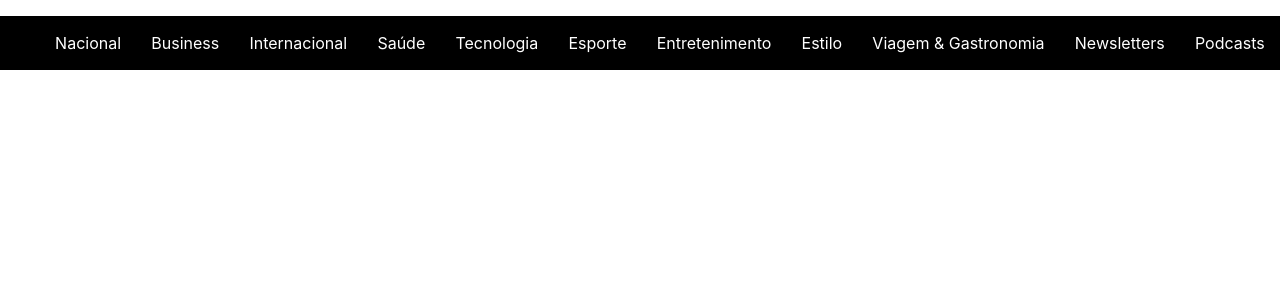
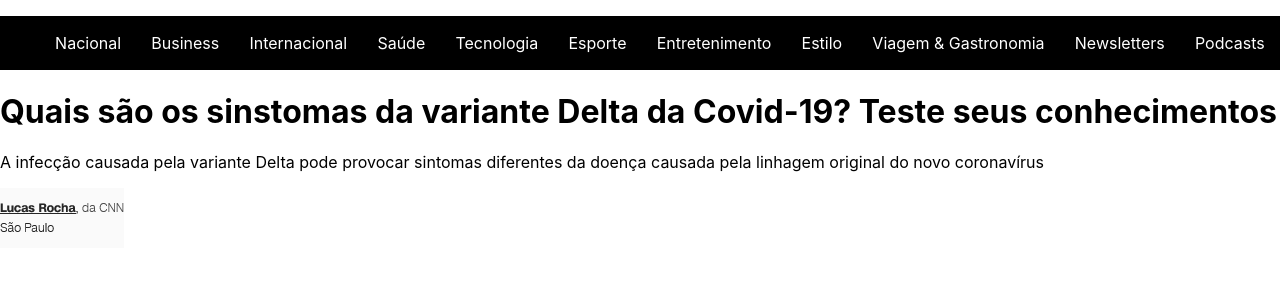
Before and after one commit to ricardocossta/covid-19-cnn-page, a React (Create React App) app in the folder cp1-react/: page / in a window 1280 px wide. Shown: the top 300 px of the page. Built offline with nearby package versions, Linux system fonts and the light colour scheme.

Commit message:
Fazendo os componentes section

```diff
--- a/cp1-react/src/App.css
+++ b/cp1-react/src/App.css
@@ -1,38 +1,5 @@
-.App {
-  text-align: center;
+.container{
+  margin: 0;
+  padding: 0;
+  box-sizing: border-box;
 }
-
-.App-logo {
-  height: 40vmin;
-  pointer-events: none;
-}
-
-@media (prefers-reduced-motion: no-preference) {
-  .App-logo {
-    animation: App-logo-spin infinite 20s linear;
-  }
-}
-
-.App-header {
-  background-color: #282c34;
-  min-height: 100vh;
-  display: flex;
-  flex-direction: column;
-  align-items: center;
-  justify-content: center;
-  font-size: calc(10px + 2vmin);
-  color: white;
-}
-
-.App-link {
-  color: #61dafb;
-}
-
-@keyframes App-logo-spin {
-  from {
-    transform: rotate(0deg);
-  }
-  to {
-    transform: rotate(360deg);
-  }
-}
--- a/cp1-react/src/App.js
+++ b/cp1-react/src/App.js
@@ -1,11 +1,13 @@
 import React from 'react'
 import Header from './components/header/Header'
+import './App.css'
+import Main from './components/section/Main'
 
 export default function App() {
 
    return(
       <div className='container'>
-        <Header/>
-
+          <Header/>
+          <Main/>
       </div>
 )}
--- a/cp1-react/src/components/header/Header.css
+++ b/cp1-react/src/components/header/Header.css
@@ -1,4 +1,4 @@
-ul{
+.menu-header{
     display: flex;
     justify-content: space-around;
     align-items: center;
--- a/cp1-react/src/components/header/Header.js
+++ b/cp1-react/src/components/header/Header.js
@@ -4,8 +4,10 @@ import './Header.css'
 export default function Header() {
 
    return(
-      <header>
-          <ul>
+      <header className='header_group'>
+          <div className='header_main'>
+              <nav className='content_menu'>
+                <ul className='menu-header'>
                     <li>Nacional</li>
                     <li>Business</li>
                     <li>Internacional</li>
@@ -17,6 +19,9 @@ export default function Header() {
                     <li>Viagem & Gastronomia</li>
                     <li>Newsletters</li>
                     <li>Podcasts</li>
+
                 </ul>
+            </nav>
+          </div>
       </header>
 )}
--- /dev/null
+++ b/cp1-react/src/components/section/Main.js
@@ -0,0 +1,10 @@
+import React from 'react'
+import Section1 from '../section1/Section1'
+
+export default function Main() {
+
+   return(
+      <>
+         <Section1/>
+      </>
+)}
--- /dev/null
+++ b/cp1-react/src/components/section1/Section1.js
@@ -0,0 +1,12 @@
+import React from 'react'
+import autor from '../img/author.png'
+
+export default function Section1() {
+
+   return(
+      <>
+        <h1>Quais são os sinstomas da variante Delta da Covid-19? Teste seus conhecimentos</h1>
+        <p>A infecção causada pela variante Delta pode provocar sintomas diferentes da doença causada pela linhagem original do novo coronavírus</p>
+        <img src={autor} alt="Autor do artigo e estado" />
+      </>
+)}
```
Also changed, not shown: cp1-react/src/components/img/author.png (added), cp1-react/src/components/section/Main.css (added), cp1-react/src/components/section1/Section1.css (added). Lines whose indentation alone changed are shown as unchanged.
